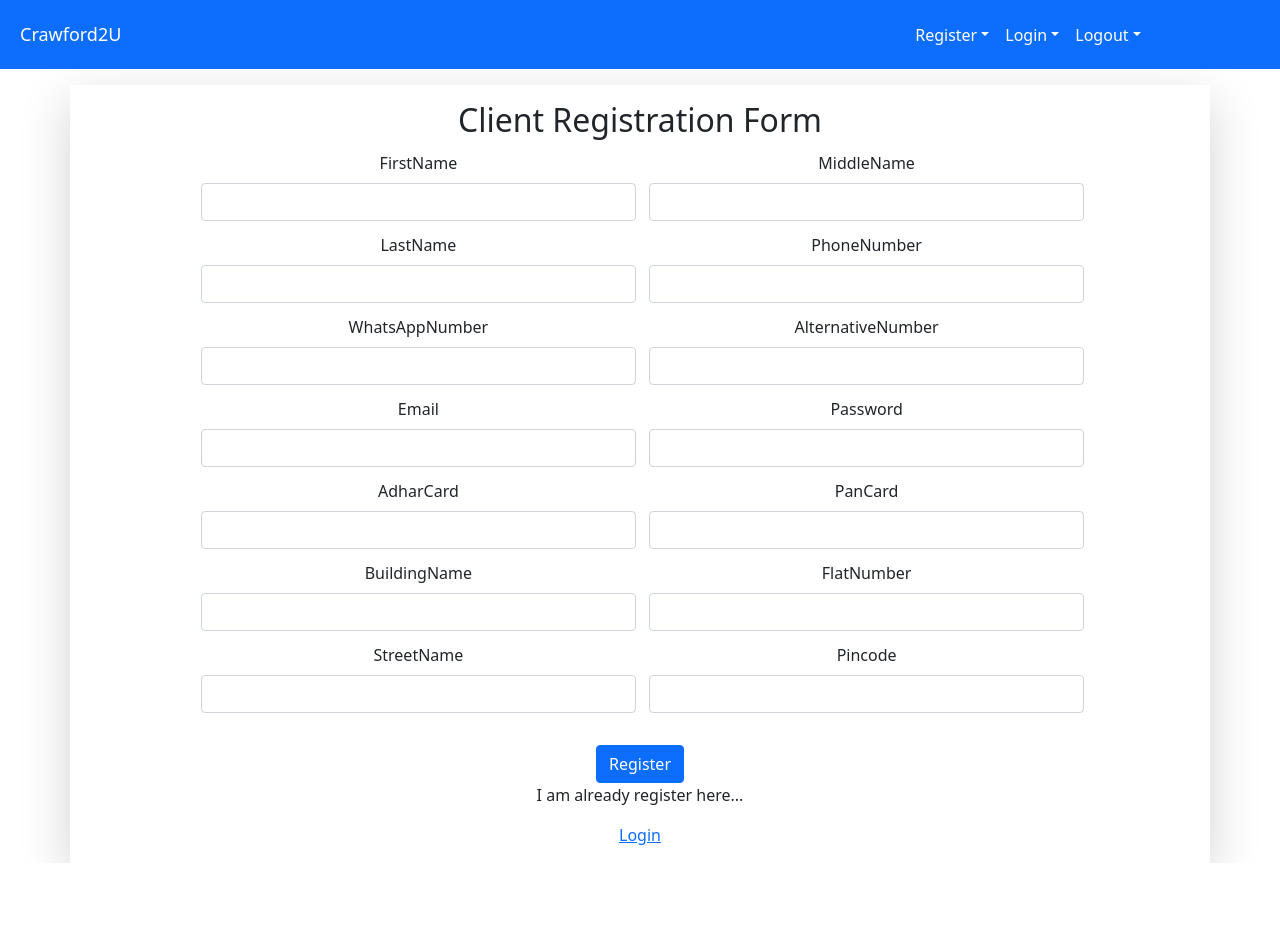
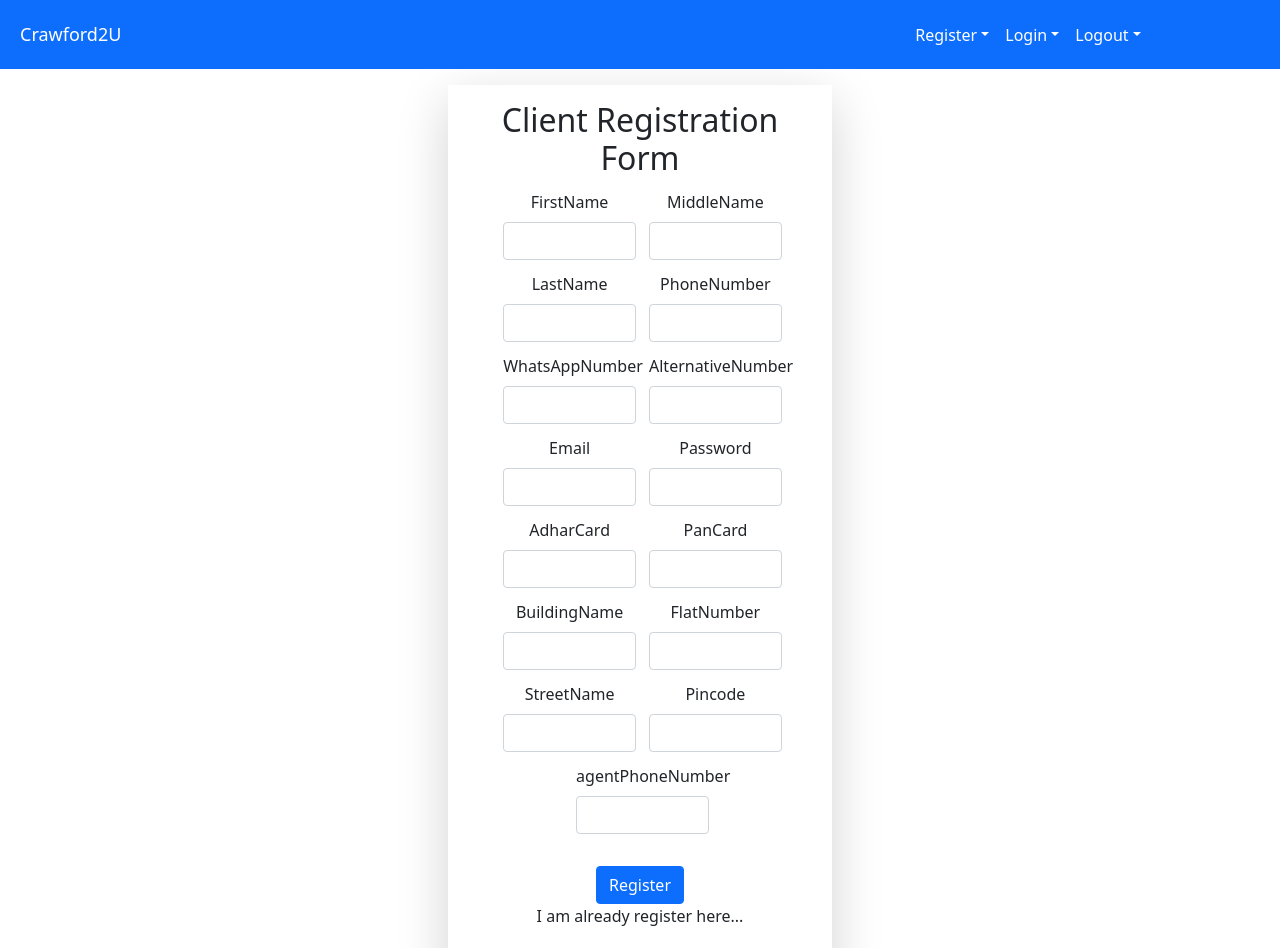
Before and after one commit to mmsbits2023/finalcrawford2u, a React (Create React App) app in the folder frontend/: page /clientRegister in a window 1280 px wide. Shown: the top 948 px of the page. Before the commit the page ends 863 px from the top, so only its background shows below. Built offline with nearby package versions, Linux system fonts and the light colour scheme.

Commit message:
updatetwo

```diff
--- a/frontend/src/Components/AgentClient.css
+++ b/frontend/src/Components/AgentClient.css
@@ -4,8 +4,11 @@ text-align: left;
 font-size: large;
 width: 70%;
 }
+.container{
+    width: 30%;
+}
 .data{
-    margin-left: 50px;
+
     width: 100%;
     height: auto;
     text-align: center;
--- a/frontend/src/Components/ClientRegister.js
+++ b/frontend/src/Components/ClientRegister.js
@@ -17,7 +17,8 @@ const ClientRegister = () => {
         buildingName: '',
         flatNumber: '',
         streetName: '',
-        pinCode: '',
+      pinCode: '',
+        agentPhoneNumber:''
 
     })
     const handleInput = (event) => {
@@ -37,9 +38,9 @@ const ClientRegister = () => {
         const { firstName, middleName, lastName,
             phoneNumber, whatsAppNumber, alternativeNumber,
             email,password1, adharCard, panCard, buildingName, flatNumber,
-            streetName, pinCode } = data;
+            streetName, pinCode,agentPhoneNumber } = data;
 
-        const response = await fetch("http://localhost:5050/client/clientregister", {
+        const response = await fetch("https://finalcrawford.onrender.com/client/clientregister", {
             method: "POST",
             headers: {
                 "Content-Type": "application/json"
@@ -58,7 +59,8 @@ const ClientRegister = () => {
                 buildingName: buildingName,
                 flatNumber: flatNumber,
                 streetName: streetName,
-                pinCode: pinCode,
+              pinCode: pinCode,
+                agentPhoneNumber:agentPhoneNumber,
                           })
         });
         const result = await response.json();
@@ -165,6 +167,12 @@ const ClientRegister = () => {
                     Pincode</label>
                       <input type="text" name="pinCode" className="form-control" id="PincodeId" //autocomplete="off"
                        onChange={handleInput }/>
+          </div>
+          <div className="mb-1 register">
+                <label htmlFor="agentPhoneNumberId" className="form-label">
+                    agentPhoneNumber</label>
+                      <input type="text" name="agentPhoneNumber" className="form-control" id="agentPhoneNumberId" //autocomplete="off"
+                       onChange={handleInput }/>
                   </div>
 
            <br/><br/>
```
